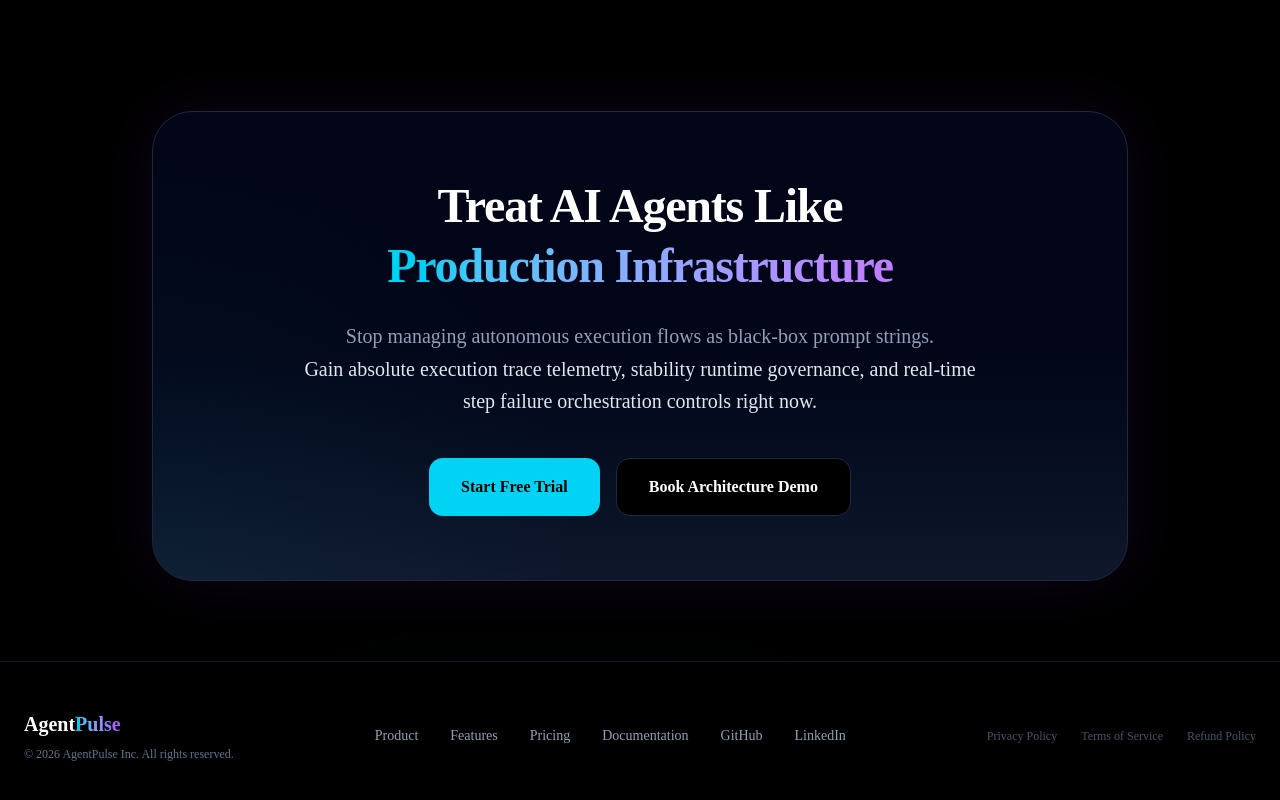
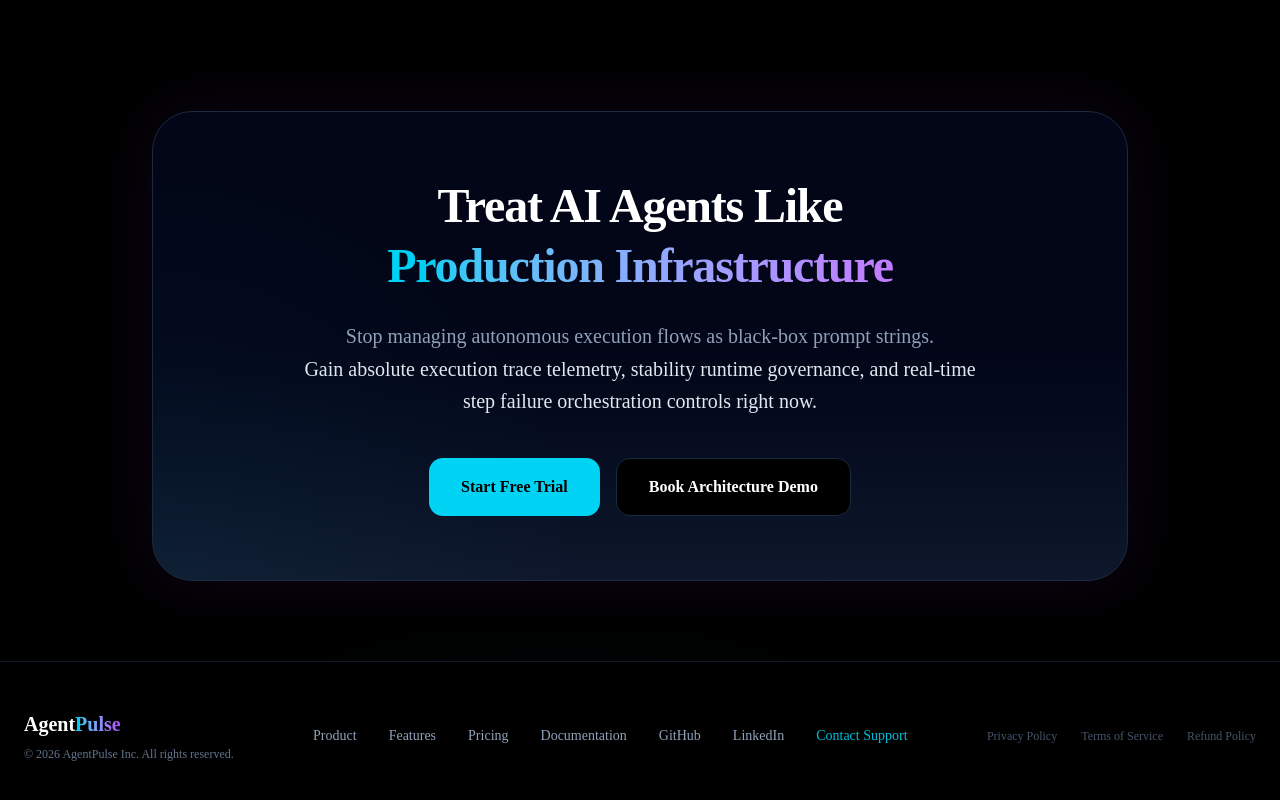
Before and after one commit to milan-backend/Agent-Pulse, a Next.js app in the folder frontend/: page / in a window 1280 px wide. Shown: the part 5960-6760 px from the top of the page. Built offline with nearby package versions, Linux system fonts and the light colour scheme; no server answers.

Commit message:
added paddle

```diff
--- a/frontend/components/Footer.tsx
+++ b/frontend/components/Footer.tsx
@@ -73,12 +73,32 @@ export default function Footer() {
               Documentation
             </Link>
 
-            <a href="#github" className="hover:text-white transition-colors">
+            {/* 🟢 VERIFIED GITHUB IDENTIFIER PROFILE LINK */}
+            <a
+              href="https://github.com/milan-backend"
+              target="_blank"
+              rel="noopener noreferrer"
+              className="hover:text-white transition-colors"
+            >
               GitHub
             </a>
 
-            <a href="#linkedin" className="hover:text-white transition-colors">
+            {/* 🟢 VERIFIED LINKEDIN IDENTIFIER PROFILE LINK */}
+            <a
+              href="https://www.linkedin.com/in/milan-0770b93a3"
+              target="_blank"
+              rel="noopener noreferrer"
+              className="hover:text-white transition-colors"
+            >
               LinkedIn
+            </a>
+
+            {/* 🟢 SYSTEM SUPPORT MAILTO REDIRECTION INTEGRATION */}
+            <a
+              href="mailto:milancharan847@gmail.com"
+              className="hover:text-white transition-colors text-cyan-400/90"
+            >
+              Contact Support
             </a>
           </div>
 
```
